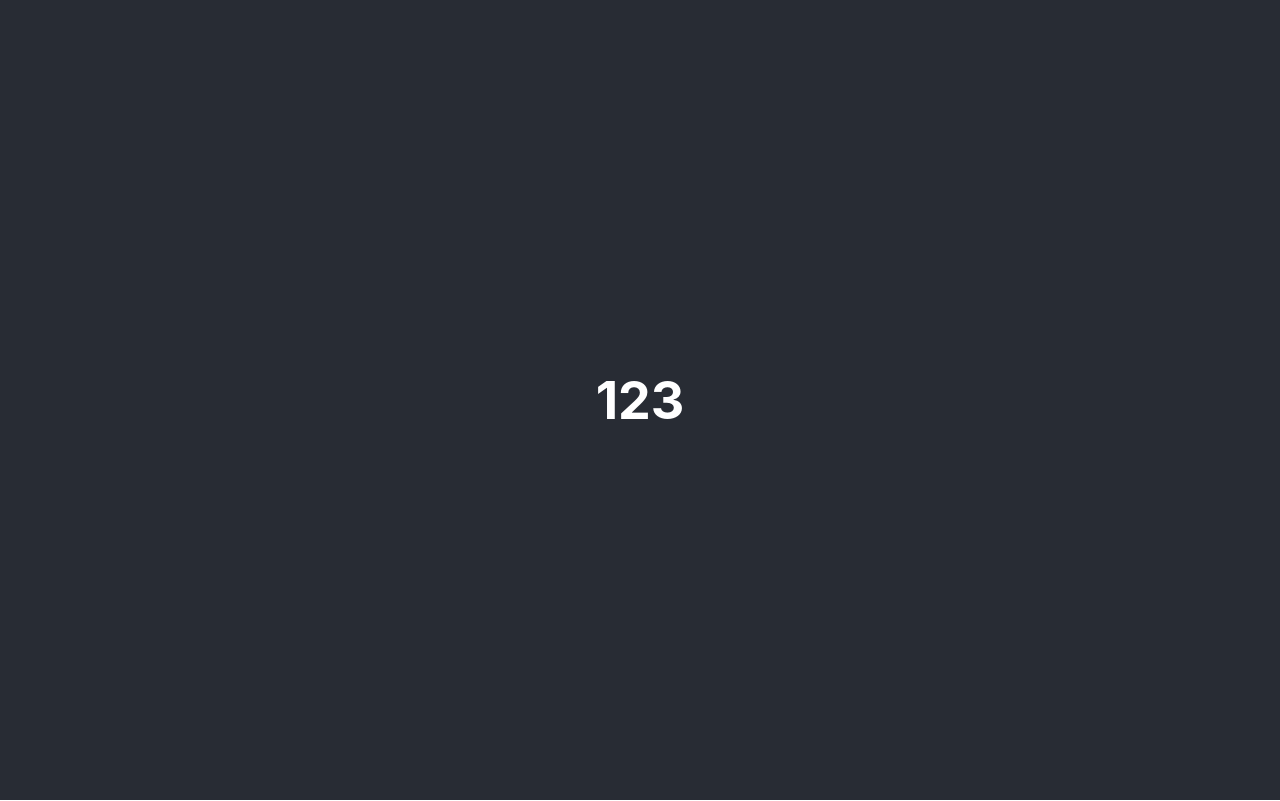
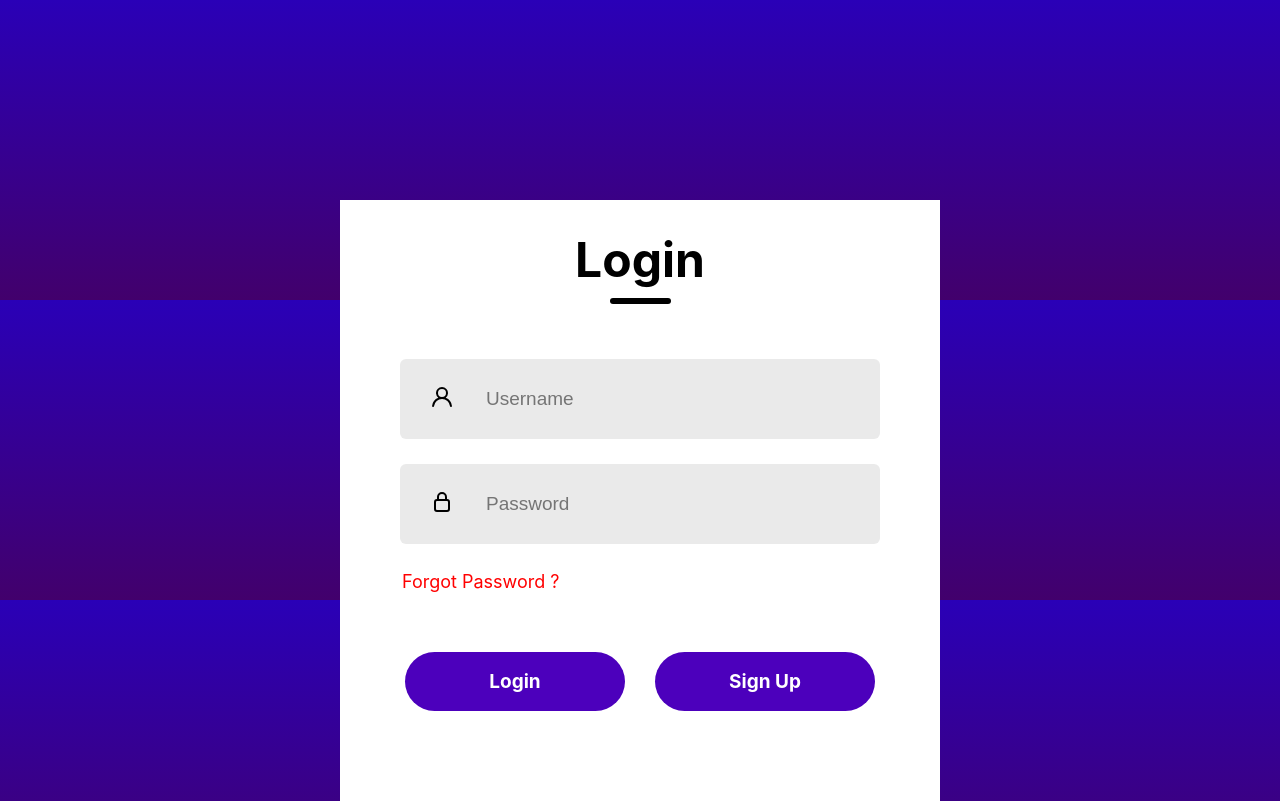
Before and after one commit to HKLin0619/TokenExchange, a React (Create React App) app in the folder project/: page / in a window 1280 px wide. Built offline with nearby package versions, Linux system fonts and the light colour scheme.

Commit message:
Login Page

```diff
--- /dev/null
+++ b/package.json
@@ -0,0 +1,5 @@
+{
+  "dependencies": {
+    "@iconscout/react-unicons": "^2.0.2"
+  }
+}
--- a/project/package.json
+++ b/project/package.json
@@ -3,6 +3,7 @@
   "version": "0.1.0",
   "private": true,
   "dependencies": {
+    "@iconscout/react-unicons": "^2.0.2",
     "@testing-library/jest-dom": "^5.17.0",
     "@testing-library/react": "^13.4.0",
     "@testing-library/user-event": "^13.5.0",
--- a/project/src/App.js
+++ b/project/src/App.js
@@ -1,12 +1,10 @@
-import logo from './logo.svg';
 import './App.css';
+import LoginPage from './Components/LoginPage/login';
 
 function App() {
   return (
-    <div className="App">
-      <header className="App-header">
-        <h1>123</h1>
-      </header>
+    <div>
+      <LoginPage/>
     </div>
   );
 }
--- /dev/null
+++ b/project/src/Components/LoginPage/login.css
@@ -0,0 +1,95 @@
+.container{
+    display: flex;
+    flex-direction: column;
+    margin: auto;
+    margin-top: 200px;
+    width: 600px;
+    background: white;
+    padding-bottom: 30px;
+}
+
+.header{
+    display: flex;
+    flex-direction: column;
+    align-items: center;
+    gap: 9px;
+    width: 100%;
+    margin-top: 30px;
+}
+
+.text{
+    color: black;
+    font-size: 48px;
+    font-weight: 700;
+}
+
+.underline{
+    width: 61px;
+    height: 6px;
+    background: black;
+    border-radius: 9px;
+}
+
+.inputs{
+    margin-top: 55px;
+    display: flex;
+    flex-direction: column;
+    gap: 25px;
+}
+
+.input{
+    display: flex;
+    align-items: center;
+    margin: auto;
+    width: 480px;
+    height: 80px;
+    background: #eaeaea;
+    border-radius: 6px;
+}
+
+.icon{
+    margin: 0px 30px;
+}
+
+.input input{
+    height: 50px;
+    width: 400px;
+    background: transparent;
+    border: none;
+    outline: none;
+    color: #797979;
+    font-size: 19px;
+}
+
+.forgot-password{
+    padding-left: 62px;
+    margin-top: 27px;
+    color: red;
+    font-size: 18px;
+    cursor: pointer;
+}
+
+.submit-container{
+    display: flex;
+    gap: 30px;
+    margin: 60px auto;
+}
+
+.submit{
+    display: flex;
+    justify-content: center;
+    align-items: center;
+    width: 220px;
+    height: 59px;
+    color: white;
+    background: #4c00bc;
+    border-radius: 50px;
+    font-size: 19px;
+    font-weight: 700;
+    cursor: pointer;
+}
+
+.gray{
+    background: #eaeaea;
+    color: #676767 ;
+}
--- /dev/null
+++ b/project/src/Components/LoginPage/login.jsx
@@ -0,0 +1,39 @@
+import React from 'react'
+import './login.css'
+import { UilUser, UilLock } from '@iconscout/react-unicons'
+
+export const login = () => {
+
+  return (
+    <div className='container'>
+
+      <div className='header'>
+        <div className='text'>Login</div>
+        <div className='underline'></div>
+      </div>
+
+      <div className='inputs'>
+        <div className='input' >
+          <div className='icon'><UilUser/></div>
+          <input type='text' placeholder='Username'/>
+        </div>
+
+        <div className='input' >
+        <div className='icon'><UilLock/></div>
+          <input type='password' placeholder='Password'/>
+        </div>
+
+      </div>
+
+      <div className='forgot-password'>Forgot Password ?</div>
+
+      <div className='submit-container'>
+        <div className='submit'>Login</div>
+        <div className='submit'>Sign Up</div>
+      </div>
+
+    </div>
+  )
+}
+
+export default login
--- a/project/src/index.css
+++ b/project/src/index.css
@@ -5,6 +5,8 @@ body {
     sans-serif;
   -webkit-font-smoothing: antialiased;
   -moz-osx-font-smoothing: grayscale;
+  height: 100px;
+  background: linear-gradient(#2a00b7, #42006c);
 }
 
 code {
```
Also changed, not shown: 2 other files (tests, documents, lock files or other folders).
